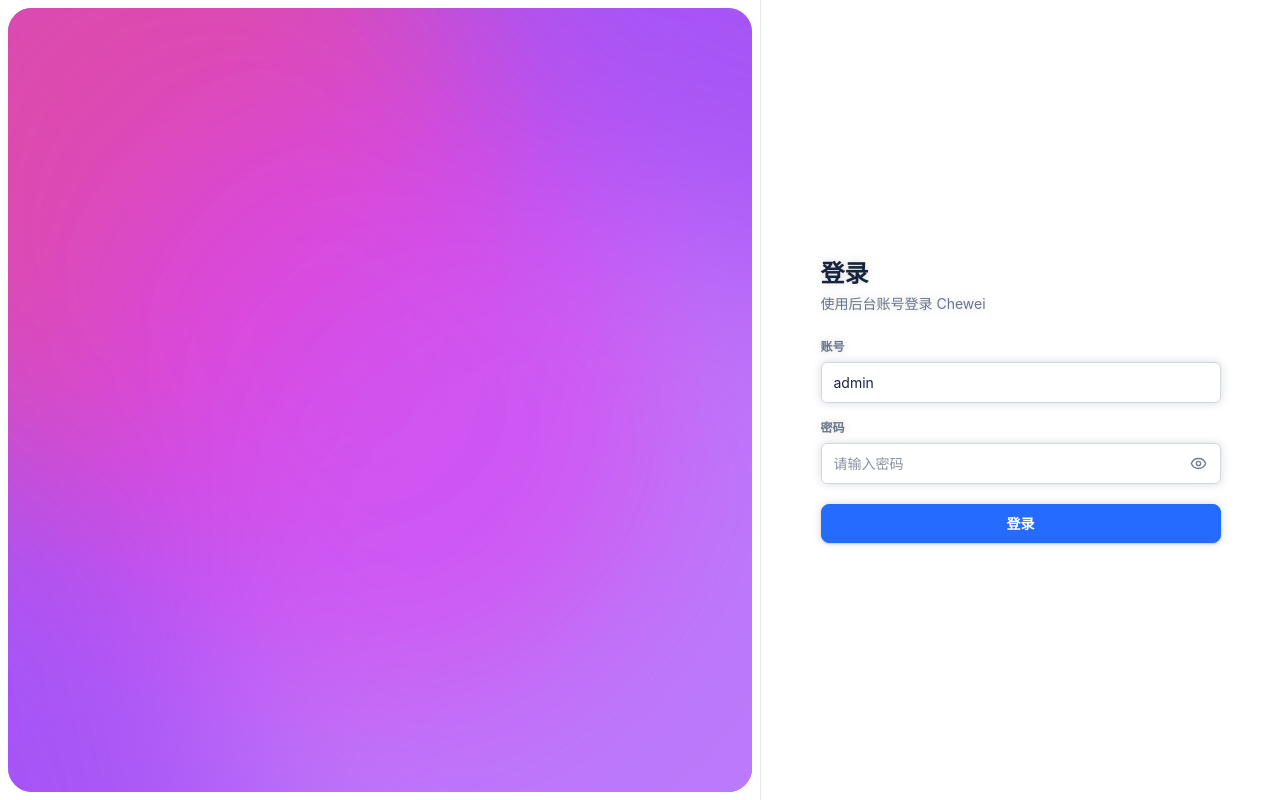
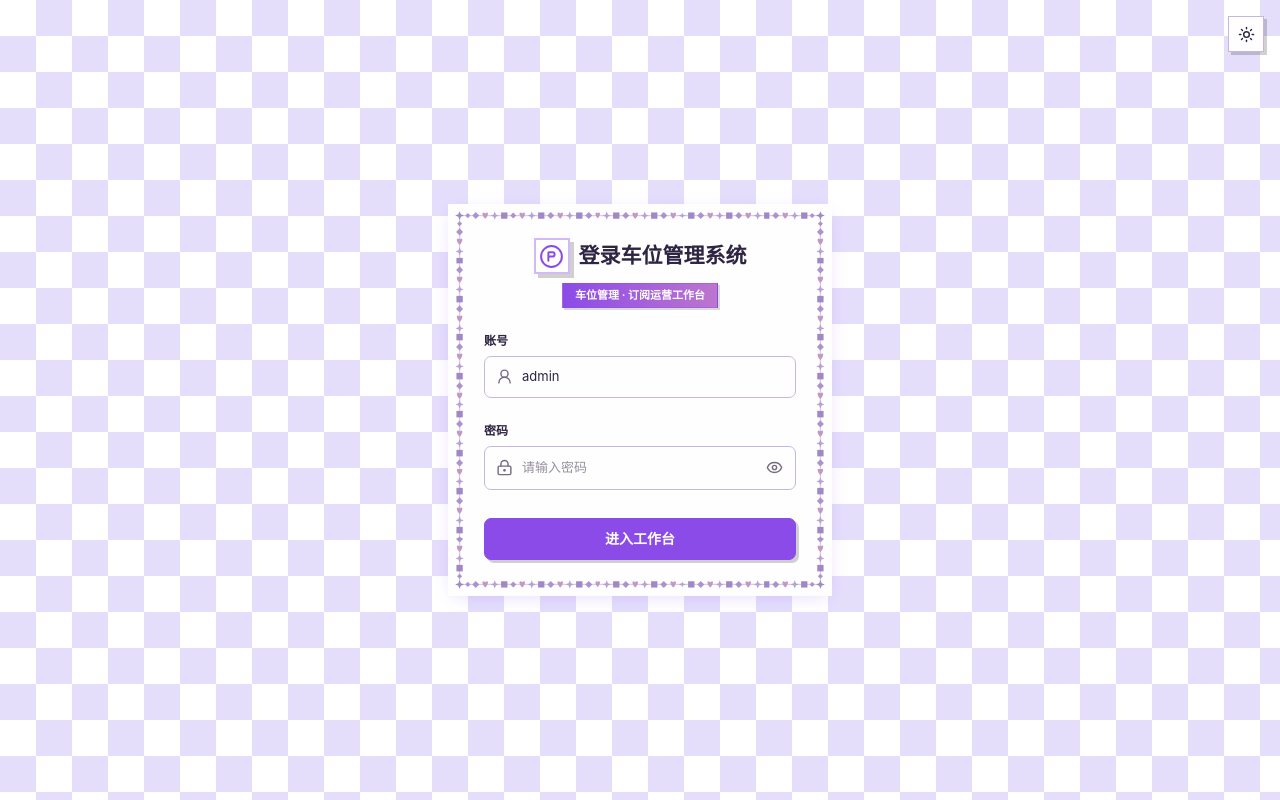
Before and after one commit to zxyszx/chewei, a Next.js app: page /login in a window 1280 px wide. Built offline with nearby package versions, Linux system fonts and the light colour scheme; no server answers.

Commit message:
Recreate pixel-themed login experience

```diff
--- a/app/globals.css
+++ b/app/globals.css
@@ -1,35 +1,35 @@
 @import "tailwindcss";
 
 :root {
-  --background: #f5f7fa;
-  --surface: #ffffff;
-  --surface-subtle: #f6f8fb;
-  --foreground: #17243d;
-  --muted-foreground: #69758a;
-  --border: #e3e8f0;
-  --border-strong: #cfd7e4;
-  --primary: #246bfe;
-  --primary-hover: #1557db;
+  --background: #f8f5ff;
+  --surface: #fffefe;
+  --surface-subtle: #f4effc;
+  --foreground: #2d2542;
+  --muted-foreground: #746b85;
+  --border: #e1d8ef;
+  --border-strong: #c7b7df;
+  --primary: #8b4be8;
+  --primary-hover: #7135c6;
   --primary-foreground: #ffffff;
-  --brand-panel: #edf5ff;
-  --brand-panel-deep: #e4f0ff;
-  --accent: #246bfe;
-  --accent-soft: #e8f1ff;
+  --brand-panel: #f2eaff;
+  --brand-panel-deep: #e9dcff;
+  --accent: #8b4be8;
+  --accent-soft: #eee4ff;
   --success: #2d7a4d;
   --success-soft: #e9f4ed;
   --warning: #a76214;
   --warning-soft: #f9efe0;
   --danger: #b42318;
   --danger-soft: #fbecea;
-  --chart-grid: #e3e6e8;
+  --chart-grid: #e6dff0;
   --chart-tooltip: #ffffff;
-  --chart-1: #246bfe;
+  --chart-1: #8b4be8;
   --chart-2: #10a86b;
   --chart-4: #8b5cf6;
   --sidebar-width: 184px;
-  --sidebar: #f7f9fc;
+  --sidebar: #fbf9ff;
   --auth-panel-bg: #ffffff;
-  --auth-border: #e4e8ef;
+  --auth-border: #d8caea;
 }
 
 :root[data-theme="dark"] {
@@ -84,7 +84,7 @@ input[name="slot-filter-query"]:focus-visible { outline: none; }
 
 .skip-link { position: fixed; left: 12px; top: -60px; z-index: 200; background: var(--surface); padding: 10px 14px; border: 1px solid var(--border); border-radius: 6px; }
 .skip-link:focus { top: 12px; }
-.panel { background: var(--surface); border: 1px solid var(--border); border-radius: 9px; box-shadow: 0 1px 3px rgb(30 58 95 / 4%); }
+.panel { background: var(--surface); border: 1px solid var(--border); border-radius: 9px; box-shadow: 0 2px 8px rgb(79 52 117 / 5%); }
 .page-header { display: flex; min-height: 72px; align-items: center; justify-content: space-between; gap: 20px; padding: 10px 2px; }
 .page-header-actions { display: flex; }
 .page-header-actions-slot:empty { display: none; }
@@ -189,12 +189,38 @@ input[name="slot-filter-query"]:focus-visible { outline: none; }
 .skeleton { border-radius: 5px; background: linear-gradient(90deg, #f0f0f0 25%, #fafafa 50%, #f0f0f0 75%); background-size: 200% 100%; animation: skeleton-shift 1.4s ease-in-out infinite; }
 .nav-pending { opacity: 0; animation: nav-pending-show 160ms ease-out 100ms forwards; }
 
-.login-page { background: #fff; }
-.login-brand-content { animation: auth-fade-up .6s ease-out .1s both; }
-.login-form-panel { border-left: 1px solid var(--auth-border); background: var(--auth-panel-bg); }
-.login-form-card { filter: drop-shadow(0 0 4px rgb(0 0 0 / 15%)); animation: auth-fade-up .6s ease-out .2s both; }
-.login-input { min-height: 40px; border-radius: 6px; font-size: 14px; }
-.login-input + button { position: absolute; right: 2px; top: 50%; transform: translateY(-50%); }
+.login-page {
+  position: relative;
+  overflow: hidden;
+  background-color: #fff;
+  background-image: repeating-conic-gradient(#e5defb 0% 25%, #fff 0% 50%);
+  background-position: 0 0;
+  background-size: 72px 72px;
+  background-attachment: fixed;
+}
+.login-floating-tools { position: fixed; right: 16px; top: 16px; z-index: 50; }
+.login-logo { display: grid; width: 36px; height: 36px; flex: 0 0 36px; place-items: center; border: 2px solid rgb(139 75 232 / 38%); border-radius: 0; background: var(--surface); color: var(--primary); box-shadow: 4px 4px 0 rgb(0 0 0 / 18%); }
+.login-theme-toggle { border-radius: 0; background: var(--surface); box-shadow: 3px 3px 0 rgb(0 0 0 / 18%); }
+.login-stage { position: relative; z-index: 1; display: flex; min-height: 100svh; align-items: center; justify-content: center; padding: 48px 16px; }
+.login-shell { position: relative; z-index: 1; width: 100%; max-width: 384px; background: var(--surface); padding: 22px; box-shadow: 0 4px 18px -6px rgb(139 92 246 / 28%); animation: auth-fade-up .45s ease-out both; }
+.login-shell::after { content: ""; pointer-events: none; position: absolute; inset: 4px; z-index: 2; border: 19px solid transparent; border-image: url("/anime-lace.svg") 30 round; }
+.login-card-header, .login-form-panel { position: relative; z-index: 3; }
+.login-card-header { padding: 12px 14px 9px; text-align: center; }
+.login-title-row { display: flex; min-width: 0; align-items: center; justify-content: center; gap: 9px; }
+.login-title-row h1 { min-width: 0; overflow: hidden; margin: 0; color: var(--foreground); font-size: 21px; font-weight: 700; line-height: 1.25; text-overflow: ellipsis; white-space: nowrap; }
+.login-edition { display: inline-flex; max-width: 100%; min-height: 24px; align-items: center; justify-content: center; overflow: hidden; margin-top: 9px; border: 1px solid rgb(139 75 232 / 35%); border-radius: 0; background: linear-gradient(90deg,#8b4be8,#bd75ce); padding: 3px 12px; color: #fff; font-size: 11px; font-weight: 650; text-overflow: ellipsis; white-space: nowrap; box-shadow: 2px 2px 0 rgb(0 0 0 / 14%); }
+.login-form-panel { min-width: 0; padding: 15px 14px 14px; }
+.login-form-card { width: 100%; animation: auth-fade-up .55s ease-out .14s both; }
+.login-field .label { color: var(--foreground); font-size: 12px; }
+.login-input-wrap { display: flex; min-height: 42px; align-items: center; gap: 9px; border: 1px solid var(--border-strong); border-radius: 7px; background: var(--surface); padding-left: 11px; color: var(--muted-foreground); transition: border-color 150ms, box-shadow 150ms; }
+.login-input-wrap:hover { border-color: #a987d4; }
+.login-input-wrap:focus-within { border-color: var(--accent); box-shadow: 0 0 0 3px color-mix(in srgb, var(--accent) 14%, transparent); }
+.login-input { min-width: 0; width: auto; min-height: 40px; flex: 1; border: 0; border-radius: 0; background: transparent; padding-left: 0; font-size: 13px; box-shadow: none !important; }
+.login-password-toggle { display: grid; width: 42px; height: 42px; flex: 0 0 42px; place-items: center; border-radius: 6px; color: var(--muted-foreground); }
+.login-password-toggle:hover { background: var(--surface-subtle); color: var(--accent); }
+.login-submit { min-height: 42px; border-color: var(--primary); border-radius: 7px; box-shadow: 3px 3px 0 rgb(0 0 0 / 18%); }
+.login-submit:hover { box-shadow: 4px 4px 0 rgb(0 0 0 / 22%); transform: translateY(-1px); }
+.login-submit:active:not(:disabled) { box-shadow: 1px 1px 0 rgb(0 0 0 / 16%); transform: translateY(0); }
 .app-content { padding-left: var(--sidebar-width); transition: padding-left 180ms ease; }
 .app-shell-compact { --sidebar-width: 72px; }
 .workspace-topbar { position: sticky; top: 0; z-index: 35; display: grid; height: 56px; grid-template-columns: minmax(120px,1fr) minmax(320px,480px) minmax(120px,1fr); align-items: center; gap: 14px; border-bottom: 1px solid var(--border); background: color-mix(in srgb, var(--background) 92%, transparent); padding: 0 22px; backdrop-filter: blur(14px); }
@@ -231,7 +257,7 @@ input[name="slot-filter-query"]:focus-visible { outline: none; }
 .platform-catalog-item-existing { cursor: default; opacity: .72; }
 .platform-catalog-item-existing:hover { border-color: var(--border); background: var(--surface); }
 .sidebar { width: var(--sidebar-width); color: var(--foreground); border-color: var(--border) !important; background: var(--sidebar); transition: width 180ms ease; }
-.product-mark { display: grid; width: 32px; height: 32px; flex: 0 0 32px; place-items: center; border-radius: 8px; background: var(--primary); color: #fff; box-shadow: 0 2px 6px color-mix(in srgb, var(--primary) 18%, transparent); }
+.product-mark { display: grid; width: 32px; height: 32px; flex: 0 0 32px; place-items: center; border: 1px solid color-mix(in srgb, var(--primary) 72%, #2d2542); border-radius: 7px; background: var(--primary); color: #fff; box-shadow: 3px 3px 0 color-mix(in srgb, var(--accent-soft) 78%, transparent); }
 .workspace-sidebar { display: flex; width: 100%; min-width: 0; flex: 1; flex-direction: column; background: var(--sidebar); overflow: hidden; }
 .workspace-sidebar-header { display: flex; min-height: 56px; align-items: center; gap: 9px; padding: 0 12px; }
 .sidebar-wordmark { display: flex; min-width: 0; flex: 1; flex-direction: column; color: var(--foreground); font-size: 13px; line-height: 1.25; white-space: nowrap; }
@@ -258,6 +284,20 @@ input[name="slot-filter-query"]:focus-visible { outline: none; }
 .header-separator { width: 1px; height: 16px; flex: 0 0 1px; background: var(--border); }
 .sidebar-brand-mark { border: 1px solid var(--border); background: var(--surface-subtle); color: var(--foreground); }
 .app-main { padding: 4px 24px 40px; }
+:root:not([data-theme="dark"]) .app-main {
+  background-color: var(--background);
+  background-image:
+    linear-gradient(45deg, rgb(139 75 232 / 2.8%) 25%, transparent 25%),
+    linear-gradient(-45deg, rgb(139 75 232 / 2.8%) 25%, transparent 25%),
+    linear-gradient(45deg, transparent 75%, rgb(139 75 232 / 2.8%) 75%),
+    linear-gradient(-45deg, transparent 75%, rgb(139 75 232 / 2.8%) 75%);
+  background-position: 0 0, 0 22px, 22px -22px, -22px 0;
+  background-size: 44px 44px;
+}
+:root:not([data-theme="dark"]) .workspace-topbar { background: rgb(251 249 255 / 90%); }
+:root:not([data-theme="dark"]) .sidebar { box-shadow: 3px 0 0 rgb(139 75 232 / 4%); }
+:root:not([data-theme="dark"]) .nav-link-active { border: 1px solid rgb(139 75 232 / 12%); }
+:root:not([data-theme="dark"]) .panel { backdrop-filter: blur(6px); }
 .sidebar-icon-button {
   display: grid; width: 36px; height: 36px; flex: 0 0 36px; place-items: center; border: 0; border-radius: 7px;
   background: transparent; color: var(--muted-foreground); transition: background 150ms, color 150ms;
@@ -287,7 +327,7 @@ input[name="slot-filter-query"]:focus-visible { outline: none; }
 }
 .menu-popover { background: var(--surface); }
 .command-input:focus-visible { outline: none; }
-.slot-page { min-height: 100dvh; background: var(--surface); }
+.slot-page { min-height: 100dvh; background: transparent; }
 .slot-page-header { display: flex; min-height: 76px; align-items: center; justify-content: space-between; gap: 20px; padding: 14px 4px 12px; }
 .platform-tabs { display: flex; width: 100%; border-bottom: 1px solid var(--border); background: var(--surface); }
 .platform-tabs-scroll { display: flex; min-width: 0; flex: 1; overflow-x: auto; scrollbar-width: thin; }
@@ -401,7 +441,11 @@ input[name="slot-filter-query"]:focus-visible { outline: none; }
 [data-theme="dark"] .theme-icon-light { display: none; }
 [data-theme="dark"] .theme-icon-dark { display: block; }
 
-[data-theme="dark"] .login-page { background: #0a0c0d; }
+[data-theme="dark"] .login-page { background-color: #120e22; background-image: repeating-conic-gradient(#1c1636 0% 25%,#120e22 0% 50%); }
+[data-theme="dark"] .login-logo { border-color: #74539f; background: var(--surface); box-shadow: 4px 4px 0 rgb(0 0 0 / 48%); }
+[data-theme="dark"] .login-shell { background: var(--surface); box-shadow: 0 4px 18px -6px rgb(139 92 246 / 45%); }
+[data-theme="dark"] .login-input-wrap { background: var(--surface); }
+[data-theme="dark"] .login-theme-toggle, [data-theme="dark"] .login-submit { box-shadow: 3px 3px 0 rgb(0 0 0 / 52%); }
 [data-theme="dark"] .panel { box-shadow: 0 1px 2px rgb(0 0 0 / 18%); }
 [data-theme="dark"] .btn:not(.btn-primary):not(.btn-danger-solid):not(.btn-warning-solid) { background: var(--surface); color: var(--foreground); border-color: var(--border-strong); }
 [data-theme="dark"] .btn:not(.btn-primary):hover { background: var(--surface-subtle); }
@@ -483,6 +527,9 @@ input[name="slot-filter-query"]:focus-visible { outline: none; }
   .slot-calendar-agenda { display: block; }
   dialog { width: 100% !important; max-width: none !important; max-height: calc(100dvh - 20px) !important; margin: auto 0 0 !important; border-radius: 14px 14px 0 0 !important; }
   dialog > div:last-child { max-height: calc(100dvh - 94px) !important; }
+  .login-stage { min-height: 100svh; padding: 48px 16px; }
+  .login-theme-toggle { width: 44px; height: 44px; }
+  .login-password-toggle { width: 44px; height: 44px; flex-basis: 44px; }
 }
 
 @media (max-width: 700px) {
@@ -501,6 +548,10 @@ input[name="slot-filter-query"]:focus-visible { outline: none; }
   .platform-catalog-grid { grid-template-columns: repeat(2,minmax(0,1fr)); }
   .overview-platform-row { grid-template-columns: minmax(0,1fr) minmax(72px,1fr) 48px; gap: 8px; padding: 12px; }
   .overview-platform-row > span:first-child { gap: 8px; }
+  .login-stage { padding: 48px 12px; }
+  .login-shell { max-width: 368px; padding: 19px; }
+  .login-card-header { padding-inline: 12px; }
+  .login-form-panel { padding: 14px 12px 13px; }
 }
 
 @media (prefers-reduced-motion: reduce) {
--- a/app/login/page.tsx
+++ b/app/login/page.tsx
@@ -1,6 +1,7 @@
-import { Layers3 } from "lucide-react";
+import { ParkingCircle } from "lucide-react";
 import { redirect } from "next/navigation";
 import { LoginForm } from "@/components/login-form";
+import { ThemeToggle } from "@/components/theme-switcher";
 import { getCurrentUser } from "@/lib/auth";
 
 export const metadata = { title: "登录" };
@@ -8,32 +9,26 @@ export const metadata = { title: "登录" };
 export default async function LoginPage() {
   if (await getCurrentUser()) redirect("/");
   return (
-    <main className="login-page flex min-h-dvh flex-col bg-white lg:flex-row">
-      <section className="relative hidden p-2 lg:flex lg:flex-1">
-        <div className="relative flex w-full flex-col items-center justify-center overflow-hidden rounded-3xl bg-[#8794f6]">
-          <object data="/saaslens-auth-bg.svg" type="image/svg+xml" className="absolute inset-0 h-full w-full" aria-hidden="true" />
-          <div className="login-brand-content relative z-10 flex flex-col items-center gap-6 px-16 text-center text-white">
-            <div className="flex items-center gap-3 text-[38px] font-bold leading-none">
-              <Layers3 size={42} strokeWidth={2.15} />
-              <span>Chewei</span>
+    <main className="login-page min-h-dvh">
+      <div className="login-floating-tools">
+        <ThemeToggle className="login-theme-toggle" />
+      </div>
+
+      <section className="login-stage" aria-labelledby="login-title">
+        <div className="login-shell">
+          <header className="login-card-header">
+            <div className="login-title-row">
+              <span className="login-logo"><ParkingCircle size={25} strokeWidth={1.9} /></span>
+              <h1 id="login-title">登录车位管理系统</h1>
             </div>
-            <h1 className="text-[36px] font-semibold leading-[40px]">所有共享账号一目了然<br />席位清楚，续费不漏</h1>
-            <p className="text-sm leading-5">实时到期提醒、统一车位管理、完整续费记录<br />让每一个账号和席位都清清楚楚。</p>
+            <span className="login-edition">车位管理 · 订阅运营工作台</span>
+          </header>
+
+          <div className="login-form-panel">
+            <div className="login-form-card">
+              <LoginForm />
+            </div>
           </div>
-        </div>
-      </section>
-
-      <section className="login-form-panel relative flex min-h-dvh w-full flex-col items-center justify-center px-6 py-14 sm:px-14 lg:w-[520px] lg:shrink-0">
-        <div className="mb-10 flex items-center gap-2.5 lg:hidden">
-          <Layers3 size={31} className="text-[var(--primary)]" />
-          <strong className="text-[25px]">Chewei</strong>
-        </div>
-        <div className="login-form-card w-full max-w-[400px]">
-          <header className="mb-6 flex flex-col gap-1">
-            <h1 className="text-2xl font-semibold">登录</h1>
-            <p className="text-sm text-[var(--muted-foreground)]">使用后台账号登录 Chewei</p>
-          </header>
-          <LoginForm />
         </div>
       </section>
     </main>
--- a/app/manifest.ts
+++ b/app/manifest.ts
@@ -8,8 +8,8 @@ export default function manifest(): MetadataRoute.Manifest {
     start_url: "/",
     scope: "/",
     display: "standalone",
-    background_color: "#f6f7f8",
-    theme_color: "#242424",
+    background_color: "#f8f5ff",
+    theme_color: "#8b4be8",
     orientation: "any",
     icons: [
       { src: "/icons/app-icon-192.png", sizes: "192x192", type: "image/png", purpose: "any" },
--- a/components/login-form.tsx
+++ b/components/login-form.tsx
@@ -1,6 +1,6 @@
 "use client";
 
-import { Eye, EyeOff, LoaderCircle } from "lucide-react";
+import { Eye, EyeOff, LoaderCircle, LockKeyhole, UserRound } from "lucide-react";
 import { useActionState, useState } from "react";
 import { loginAction, type ActionState } from "@/app/actions";
 
@@ -9,19 +9,23 @@ const initialState: ActionState = { ok: false, message: "" };
 export function LoginForm() {
   const [state, action, pending] = useActionState(loginAction, initialState);
   const [showPassword, setShowPassword] = useState(false);
-  return <form action={action} autoComplete="on" className="flex w-full flex-col gap-4">
-    <div>
+  return <form action={action} autoComplete="on" className="flex w-full flex-col gap-6">
+    <div className="login-field">
       <label className="label" htmlFor="username">账号</label>
-      <input id="username" name="username" type="text" autoComplete="username" autoCapitalize="none" spellCheck={false} required className="input login-input" placeholder="请输入管理员账号" defaultValue="admin" />
+      <div className="login-input-wrap">
+        <UserRound size={17} aria-hidden="true" />
+        <input id="username" name="username" type="text" autoComplete="username" autoCapitalize="none" spellCheck={false} required className="input login-input" placeholder="请输入管理员账号" defaultValue="admin" />
+      </div>
     </div>
-    <div>
+    <div className="login-field">
       <label className="label" htmlFor="password">密码</label>
-      <div className="relative">
+      <div className="login-input-wrap relative">
+        <LockKeyhole size={17} aria-hidden="true" />
         <input id="password" name="password" type={showPassword ? "text" : "password"} autoComplete="current-password" required className="input login-input pr-12" placeholder="请输入密码" />
-        <button type="button" onClick={() => setShowPassword((value) => !value)} className="grid size-10 shrink-0 cursor-pointer place-items-center rounded-[5px] text-[#727c8c] hover:bg-[#f2f4f7] focus-visible:outline-[#6b7470]" aria-label={showPassword ? "隐藏密码" : "显示密码"} title={showPassword ? "隐藏密码" : "显示密码"}>{showPassword ? <EyeOff size={17} /> : <Eye size={17} />}</button>
+        <button type="button" onClick={() => setShowPassword((value) => !value)} className="login-password-toggle" aria-label={showPassword ? "隐藏密码" : "显示密码"} title={showPassword ? "隐藏密码" : "显示密码"}>{showPassword ? <EyeOff size={17} /> : <Eye size={17} />}</button>
       </div>
     </div>
     {state.message && <p role="alert" className="rounded-md border border-[var(--danger)]/25 bg-[var(--danger-soft)] px-3 py-2.5 text-[13px] text-[var(--danger)]">{state.message}</p>}
-    <button type="submit" disabled={pending} className="btn btn-primary mt-1 w-full">{pending && <LoaderCircle size={17} className="animate-spin" />}{pending ? "正在登录" : "登录"}</button>
+    <button type="submit" disabled={pending} className="btn btn-primary login-submit mt-1 w-full">{pending && <LoaderCircle size={17} className="animate-spin" />}{pending ? "正在登录" : "进入工作台"}</button>
   </form>;
 }
```
Also changed, not shown: public/anime-lace.svg (added).
